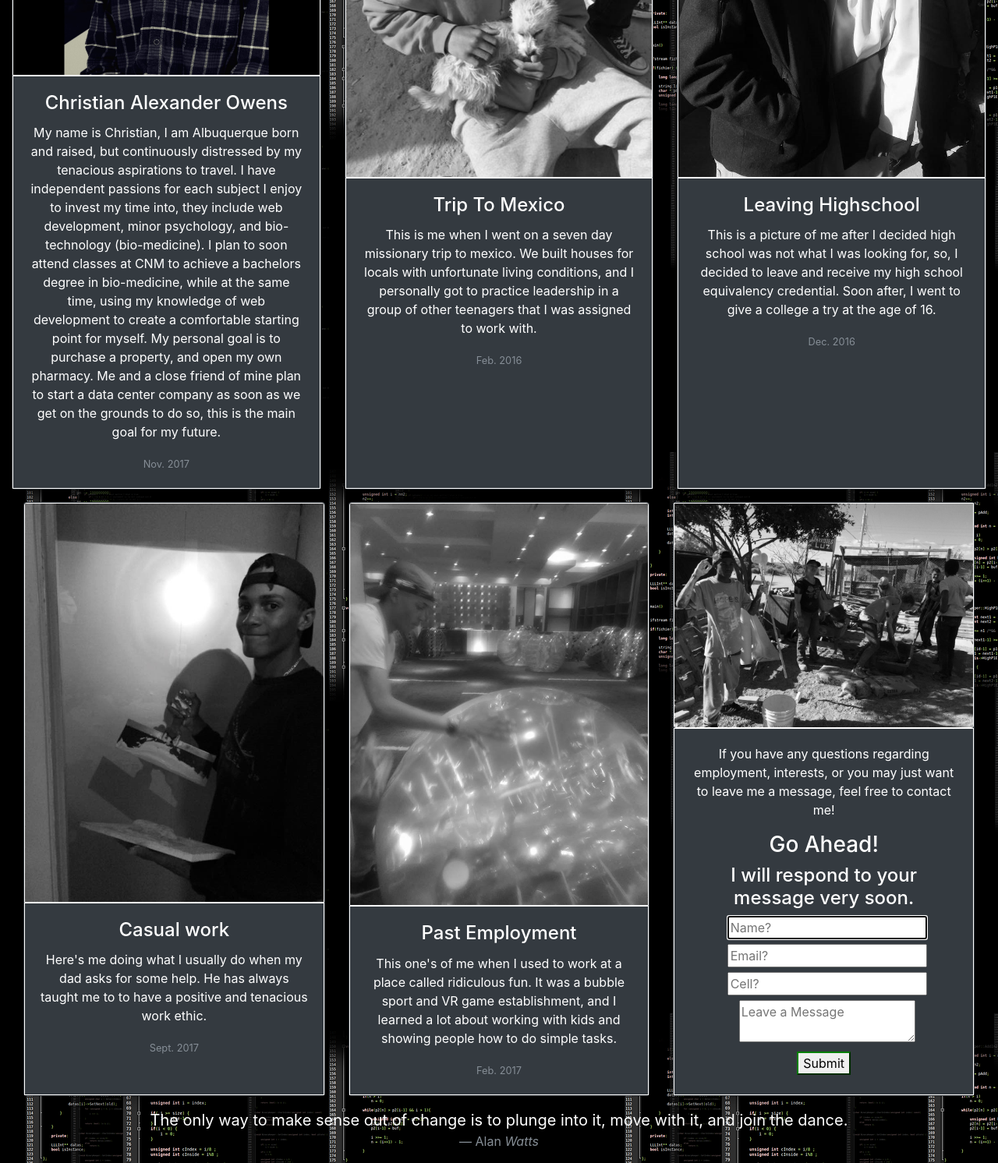
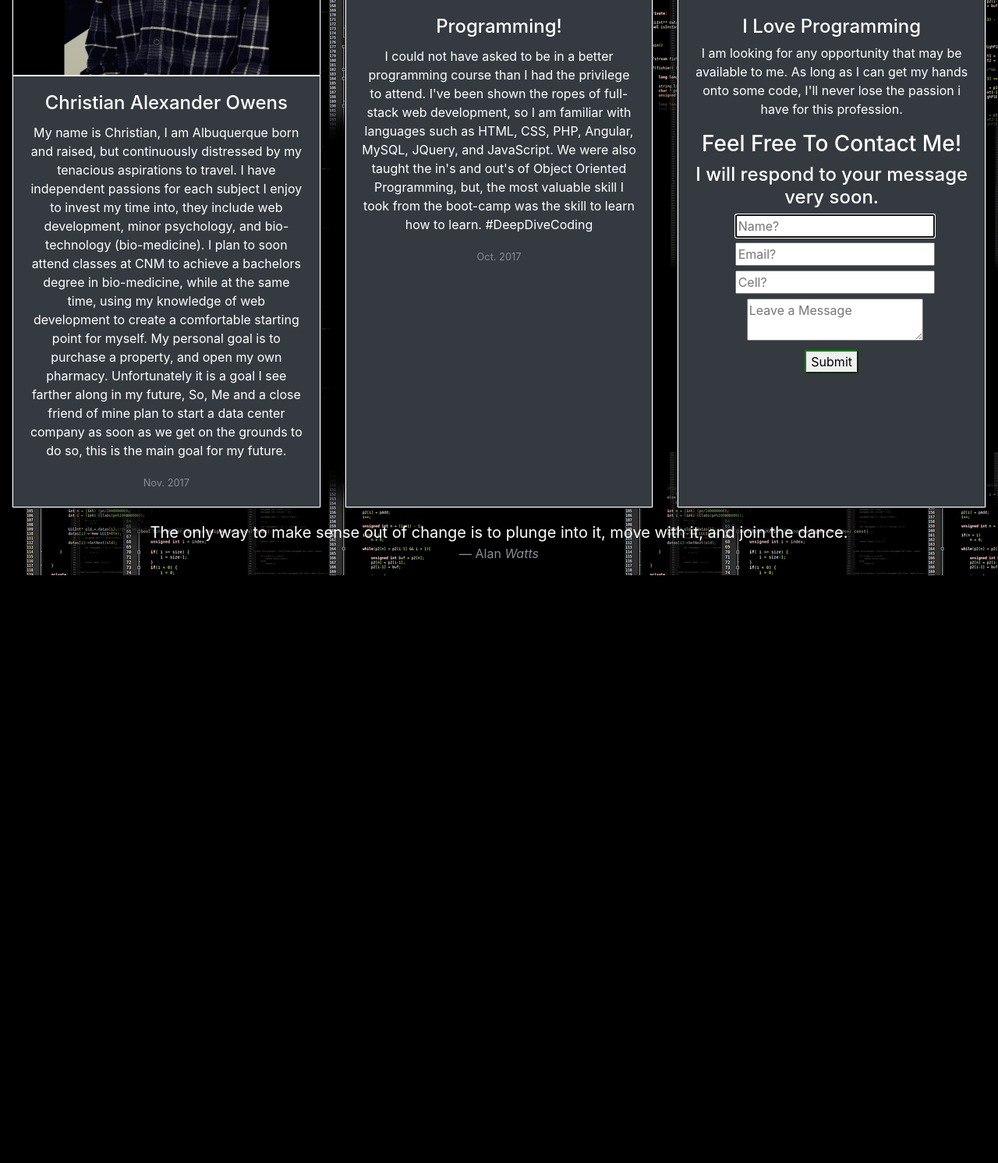
Before and after one commit to ChrisOwens505/personalwebsiteproject, a PHP site: page / in a window 1280 px wide. Shown: the part 860-2352 px from the top of the page at 78% size. After the commit the page ends 1598 px from the top, so only its background shows below. Run offline with PHP 8.4, Linux system fonts and the light colour scheme; some libraries are stand-ins or nearby versions.

Commit message:
deleted cards made my websites more simple

```diff
--- a/public_html/index.php
+++ b/public_html/index.php
@@ -17,19 +17,19 @@
 		<title> Personal Website</title>
 		<link rel="stylesheet" href="css/stylesheet.css">
 	</head>
+
 	<body class="text">
-
 		<nav class="navbar navbar-expand-lg navbar-light mb-3 " >
 			<button class="navbar-toggler navbar-toggler-right bg-white" type="button" data-toggle="collapse" data-target="#navbarTogglerDemo02" aria-controls="navbarTogglerDemo02" aria-expanded="false" aria-label="Toggle navigation">
 
 				<span class="navbar-toggler-icon"></span>
-
 			</button>
 			<a class="navbar-brand text-white" href="https://bootcamp-coders.cnm.edu/~cowens17/personalwebsiteproject/public_html/">C.O</a>
 			<div class="collapse navbar-collapse" id="navbarTogglerDemo02">
+
 				<ul class="navbar-nav mr-auto mt-2 mt-md-0">
 					<li>
-						<a class="nav-link fa fa-github text-white faa faa-bounce" href="https://github.com/ChrisOwens505" target="_blank"><span class="sr-only">(current)</span></a>
+						<a class="nav-link fa fa-github text-white" href="https://github.com/ChrisOwens505" target="_blank"><span class="sr-only">(current)</span></a>
 					</li>
 					<li>
 						<a class="nav-link fa fa-linkedin text-white" href="https://www.linkedin.com/in/christian-owens-3930a2143/" target="_blank"><span class="sr-only">(current)</span></a>
@@ -46,7 +46,8 @@
 				</ul>
 			</div>
 		</nav>
-		<img class="mr-3" src="images/awatts.jpg" alt="Alan Watts">
+
+		<img class="mr-3 watts" src="images/awatts.jpg" alt="Alan Watts">
 		<div class="media">
 			<div class="media-body">
 				<h5 class="mt-0">The Dream Of Life.</h5>
@@ -64,59 +65,25 @@
 							<img class="card-img-top border border-white" src="images/me.jpeg" alt="Card image cap">
 							<div class="card-body border border-white">
 								<h4 class="card-title">Christian Alexander Owens</h4>
-								<p class="card-text">My name is Christian, I am Albuquerque born and raised, but continuously distressed by my tenacious                                                 aspirations to travel. I have independent passions for each subject I enjoy to invest my time into, they include web development, minor psychology, and bio-technology (bio-medicine). I plan to soon attend classes at CNM to achieve a bachelors degree in bio-medicine, while at the same time, using my knowledge of web development to create a comfortable starting point for myself. My personal goal is to purchase a property, and open my own pharmacy. Me and a close friend of mine plan to start a data center company as soon as we get on the grounds to do so, this is the main goal for my future.</p>
+								<p class="card-text">My name is Christian, I am Albuquerque born and raised, but continuously distressed by my tenacious                                                 aspirations to travel. I have independent passions for each subject I enjoy to invest my time into, they include web development, minor psychology, and bio-technology (bio-medicine). I plan to soon attend classes at CNM to achieve a bachelors degree in bio-medicine, while at the same time, using my knowledge of web development to create a comfortable starting point for myself. My personal goal is to purchase a property, and open my own pharmacy. Unfortunately it is a goal I see farther along in my future, So, Me and a close friend of mine plan to start a data center company as soon as we get on the grounds to do so, this is the main goal for my future.</p>
 								<p class="card-text"><small class="text-muted">Nov. 2017</small></p>
 							</div>
 						</div>
 						<div class="card text-white bg-dark mb-3">
-							<img class="card-img-top border border-white" src="images/meandelchapo.jpeg" alt="Card image cap">
+							<img class="card-img-top border border-white" src="images/meanddylan.jpg" alt="Card image cap">
 							<div class="card-body border border-white">
-								<h4 class="card-title">Trip To Mexico</h4>
-								<p class="card-text">This is me when I went on a seven day missionary trip to mexico. We built houses for locals with unfortunate living conditions, and I personally got to practice leadership in a group of other teenagers that I was assigned to work with.</p>
-								<p class="card-text"><small class="text-muted">Feb. 2016</small></p>
+								<h4 class="card-title">Programming!</h4>
+								<p class="card-text">I could not have asked to be in a better programming course than I had the privilege to attend. I've been shown the ropes of full-stack web development, so I am familiar with languages such as HTML, CSS, PHP, Angular, MySQL, JQuery, and JavaScript. We were also taught the in's and out's of Object Oriented Programming, but, the most valuable skill I took from the boot-camp was the skill to learn how to learn. #DeepDiveCoding </p>
+								<p class="card-text"><small class="text-muted">Oct. 2017</small></p>
 							</div>
 						</div>
 						<div class="card text-white bg-dark mb-3">
-							<img class="card-img-top border border-white" src="images/meandmydad.jpeg" alt="Card image cap">
+							<img class="card-img-top border border-white" src="images/meandmatt.jpg" alt="Card image cap">
 							<div class="card-body border border-white">
-								<h4 class="card-title">Leaving Highschool</h4>
-								<p class="card-text">This is a picture of me after I decided high school was not what I was looking for, so, I decided to leave and receive my high school equivalency credential. Soon after, I went to give a college a try at the age of 16. </p>
-								<p class="card-text"><small class="text-muted">Dec. 2016</small></p>
-							</div>
-						</div>
-					</div>
-				</div>
-			</div>
-
-<div class="container-fluid">
-	<div class="row">
-		<div class="col">
-			<div class="card-deck">
-				<div class="card text-white bg-dark mb-3">
-					<img class="card-img-top border border-white" src="images/itsjustdrywall.jpeg" alt="Card image cap">
-					<div class="card-body border border-white">
-						<h4 class="card-title">Casual work</h4>
-						<p class="card-text">Here's me doing what I usually do when my dad asks for some help. He has always taught me to to have a positive and tenacious work ethic.</p>
-						<p class="card-text"> <small class="text-muted">Sept. 2017</small></p>
-					</div>
-				</div>
-				<div class="card text-white bg-dark mb-3">
-					<img class="card-img-top border border-white" src="images/pastwork.jpeg">
-					<div class="card-body border border-white">
-						<h4 class="card-title">Past Employment</h4>
-						<p class="card-text">This one's of me when I used to work at a place called ridiculous fun. It was a bubble sport and VR game establishment, and I learned a lot about working with kids and showing people how to do simple tasks. </p>
-						<p class="card-text"><small class="text-muted">Feb. 2017</small></p>
-					</div>
-				</div>
-				<div class="card text-white bg-dark mb-3">
-					<img class="card-img-bottom border border-white" src="images/meinpaint.jpeg" >
-					<div class="card-body border border-white">
-						<p>
-							If you have any questions regarding employment, interests, or you may just want to leave me a message, feel free to contact me!
-						</p>
-						<div class="container">
 								<form id="contact" action="" method="post">
-								<h3>Go Ahead!</h3>
+									<h4>I Love Programming</h4>
+									<p>I am looking for any opportunity that may be available to me. As long as I can get my hands onto some code, I'll never lose the passion i have for this profession. </p>
+									<h3>Feel Free To Contact Me!</h3>
 									<h4>I will respond to your message very soon.</h4>
 									<fieldset class="mind" id="name">
 										<input placeholder="Name?" type="text" tabindex="1" required autofocus>
@@ -139,8 +106,6 @@
 					</div>
 				</div>
 			</div>
-	</div>
-</div>
 
 		<blockquote class="blockquote">
 			<p class="mb-0 text-white">The only way to make sense out of change is to plunge into it, move with it, and join the dance.</p>
```
Lines whose indentation alone changed are shown as unchanged.
